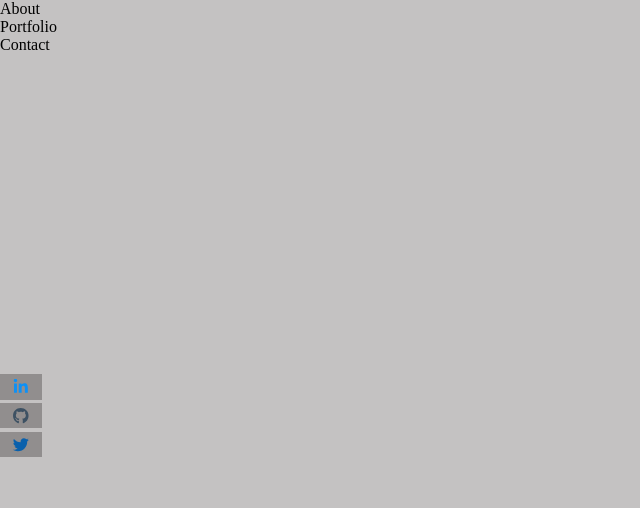
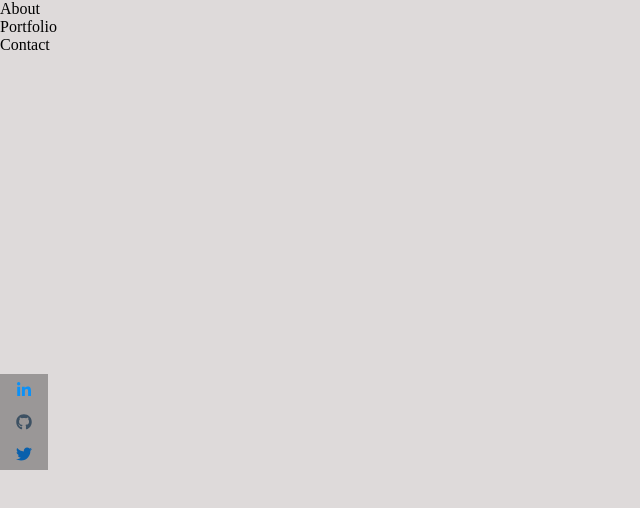
Before and after one commit to SamSumiya/samsumiya.com, a React (Create React App) app in the folder portfolio/: page / in a window 1280 px wide. Shown: the top 508 px of the page, without its empty margins (0-640 px from the left). Built offline with nearby package versions, Linux system fonts and the light colour scheme.

Commit message:
fixed something

```diff
--- a/portfolio/src/components/Footer.css
+++ b/portfolio/src/components/Footer.css
@@ -6,31 +6,30 @@
   margin-top: 20em;
   width: 2em;
   background-color: rgba(118, 115, 115, 0.647);
-  padding: .3rem;
+  padding: .5rem;
   transition: 150ms ease-in-out;
 }
 
 .linkedin-icon:hover {
   background-color: rgba(152, 148, 148, 0.647);
-  transform: scale(1.2);
+  transform: scale(1.1);
 }
-
 
 
 .github-icon {
   color: rgb(61, 81, 99);
   display: flex;
   flex-direction: column;
-  margin-top: .2em;
+  /* margin-top: .2em; */
   width: 2em;
   background-color: rgba(118, 115, 115, 0.647);
-  padding: .3rem;
+  padding: .5rem;
   transition: 150ms ease-in-out;
 }
 
 .github-icon:hover {
   background-color: rgba(152, 148, 148, 0.647);
-  transform: scale(1.2);
+  transform: scale(1.1);
 }
 
 
@@ -39,14 +38,14 @@
   color: rgb(9, 96, 172);
   display: flex;
   flex-direction: column;
-  margin-top: .2em;
+  /* margin-top: .2em; */
   width: 2em;
   background-color: rgba(118, 115, 115, 0.647);
-  padding: .3rem;
+  padding: .5rem;
   transition: 150ms ease-in-out;
 }
 
 .twitter-icon:hover {
   background-color: rgba(152, 148, 148, 0.647);
-  transform: scale(1.2);
+  transform: scale(1.1);
 }
--- a/portfolio/src/components/Footer.js
+++ b/portfolio/src/components/Footer.js
@@ -2,7 +2,7 @@ import React from 'react';
 import { FaLinkedinIn } from 'react-icons/fa';
 import { FaGithub } from 'react-icons/fa';
 import { FaTwitter } from 'react-icons/fa';
-import styles from './Footer.css';
+import './Footer.css';
 import { IconContext } from 'react-icons';
 
 const Footer = () => {
--- a/portfolio/src/global-styles.css
+++ b/portfolio/src/global-styles.css
@@ -3,6 +3,7 @@
   padding: 0;
 }
 
+
 body {
-  background-color: rgb(196, 194, 194);
+  background-color: rgb(222, 218, 218);
 }
```
